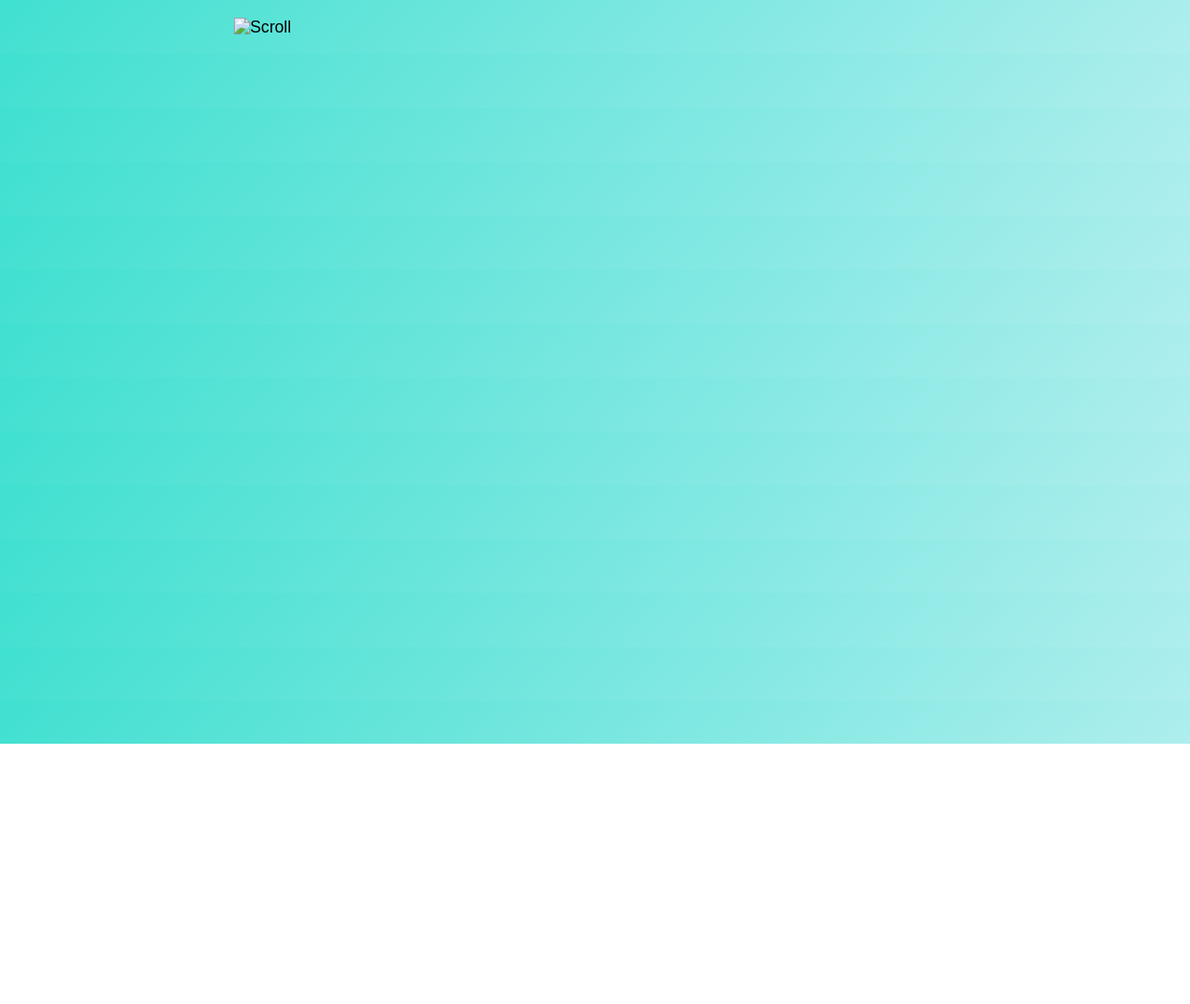
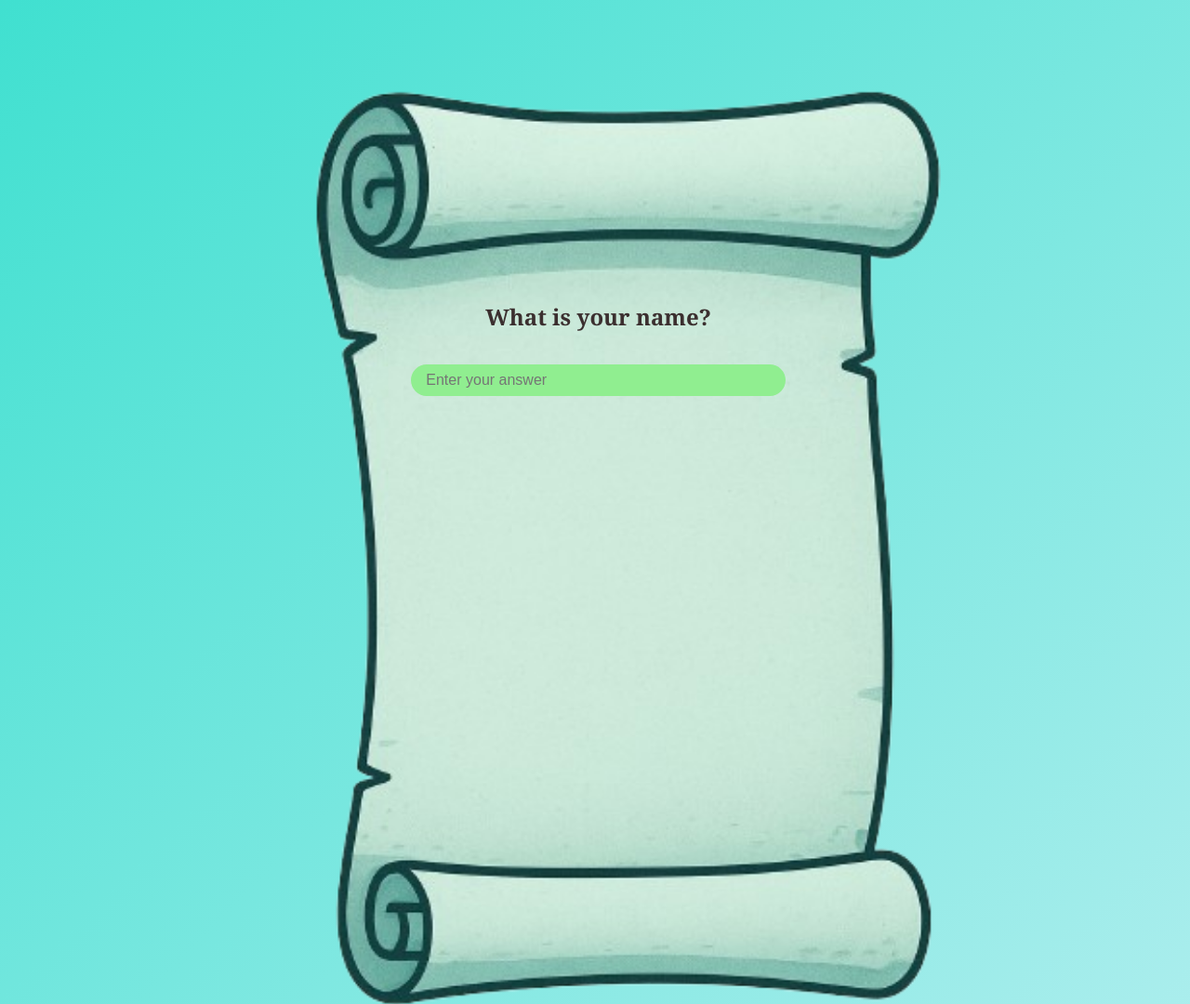
Before and after one commit to izukutkarsh/Pragya-s-penthouse1, a plain HTML site: page quiz.html in a window 1280 px wide. Shown: the top 1080 px of the page at 93% size. Before the commit the page ends 800 px from the top, so only its background shows below. Drawn offline with Linux system fonts and the light colour scheme.

Commit message:
Update quiz.html

```diff
--- a/quiz.html
+++ b/quiz.html
@@ -245,7 +245,7 @@
 <body>
 
 <div class="scroll-slot">
-    <img class="scroll-img" src="Images/scroll-removebg-preview.png" alt="Scroll">
+    <img class="scroll-img" src="scroll-removebg-preview.png" alt="Scroll">
 
     <!-- NEW container -->
     <div class="scroll-text-container">
@@ -655,4 +655,5 @@ iterateQuestions();
 
 </script>
 </body>
+
 </html>
```
